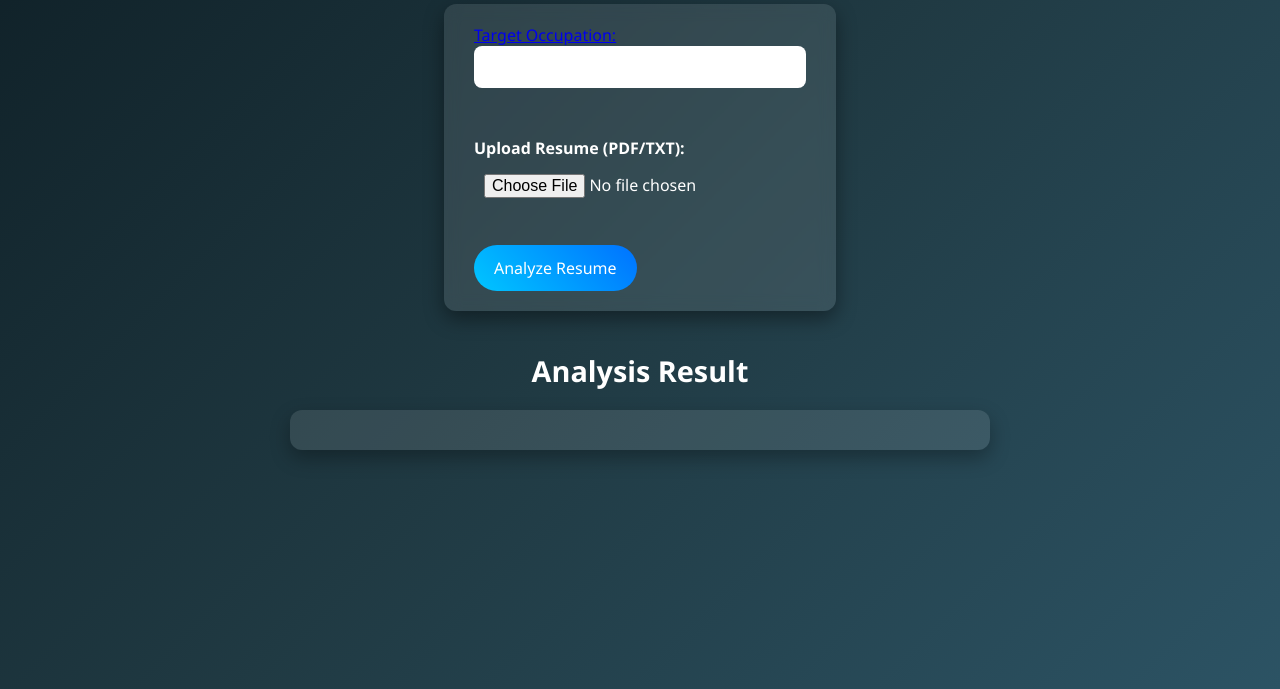
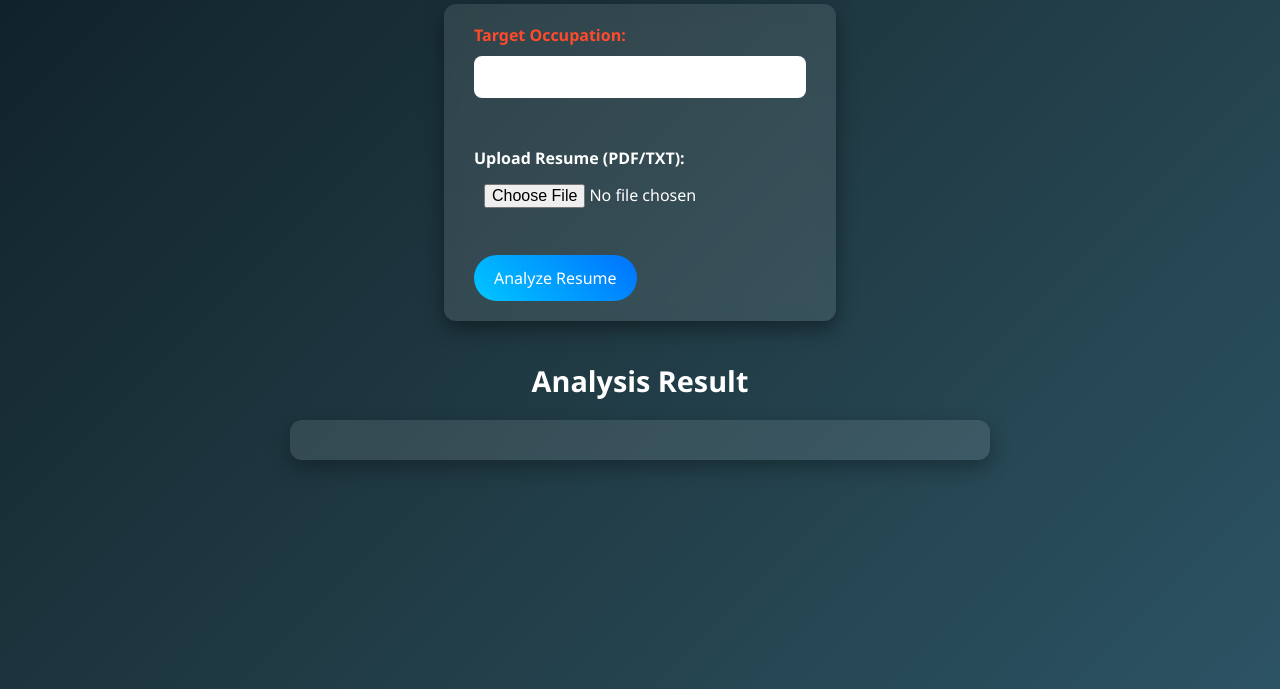
Before and after one commit to BoluOladipo/MOMN, a website: page public/index.html in a window 1280 px wide. Shown: the part 111-800 px from the top of the page. Drawn offline with Linux system fonts and the light colour scheme.

Commit message:
Add styles for class 'd1' in index.html
Added styles for class 'd1' including margin and link styles.

```diff
--- a/public/index.html
+++ b/public/index.html
@@ -78,9 +78,20 @@
       background: linear-gradient(45deg, #ff4b2b, #ff416c);
       transform: scale(1.05);
     }
-d1{
-  color:red
+.d1 {
+  margin-bottom: 10px;
 }
+
+.d1 a {
+  color: #ff4b2b;
+  font-weight: bold;
+  text-decoration: none;
+}
+
+.d1 a:hover {
+  text-decoration: underline;
+}
+
     h2 {
       margin-top: 40px;
       font-size: 1.8rem;
```
